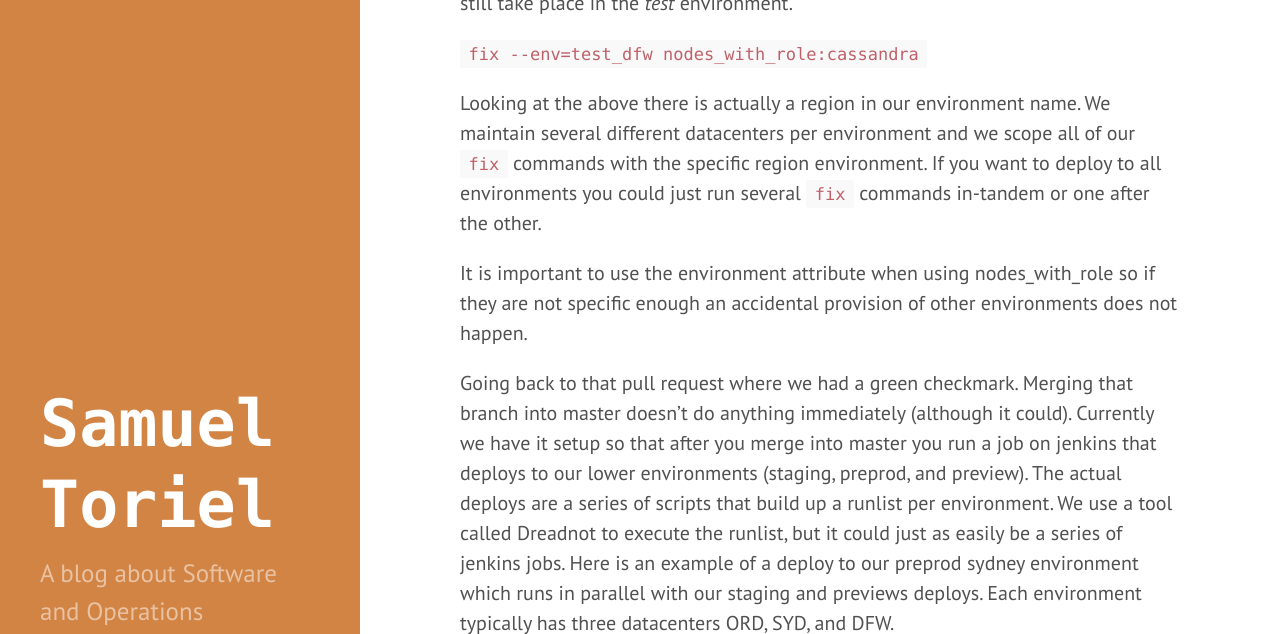
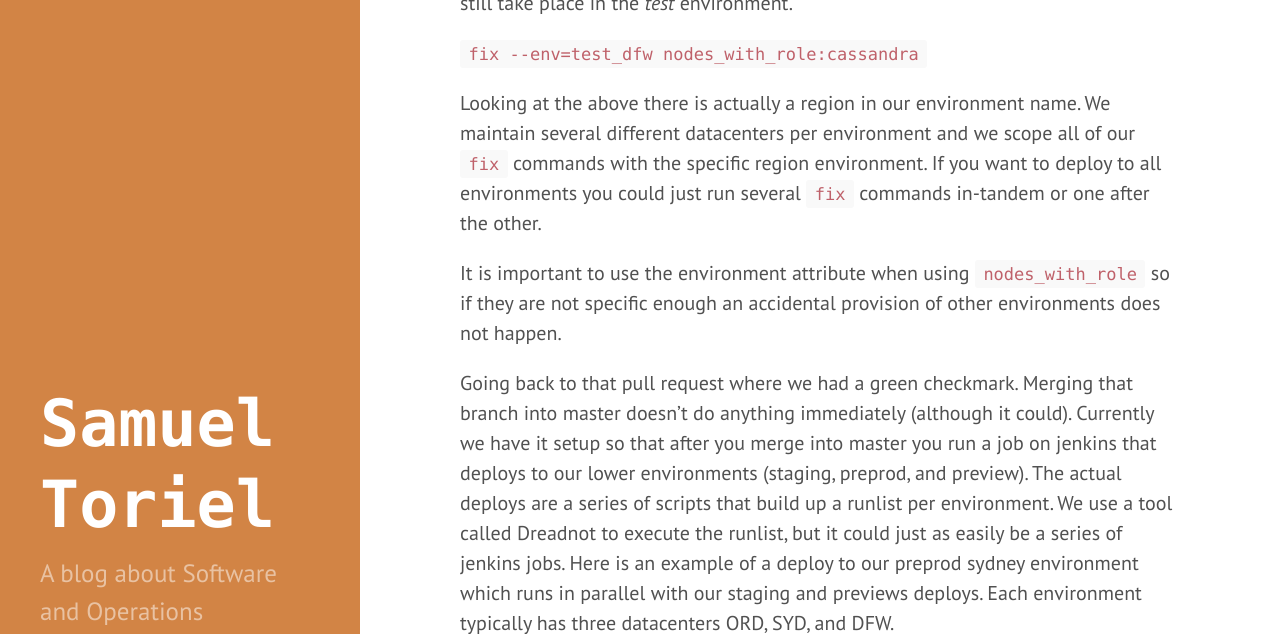
Before and after one commit to riltsken/riltsken.github.io, a Jekyll site: the page built from _posts/2014-11-21-team-workflow-using-littlechef-to-manage-infrastructure.markdown, in a window 1280 px wide and 900 px high, scrolled down 1492 px, cut to the strip 0-634 px from the top of the window. Built offline with Jekyll 4.4.1, drawn with Linux system fonts in a browser that asks for light colours; nearby versions of some CDN libraries; Markdown is read by kramdown in place of the engine named in the settings; comment, search, counter and statistics services are not loaded.

```diff
--- a/_posts/2014-11-21-team-workflow-using-littlechef-to-manage-infrastructure.markdown
+++ b/_posts/2014-11-21-team-workflow-using-littlechef-to-manage-infrastructure.markdown
@@ -38,7 +38,7 @@ If this change is required on a group of nodes this is still possible and again
 
 Looking at the above there is actually a region in our environment name. We maintain several different datacenters per environment and we scope all of our `fix` commands with the specific region environment. If you want to deploy to all environments you could just run several `fix` commands in-tandem or one after the other.
 
-It is important to use the environment attribute when using nodes_with_role so if they are not specific enough an accidental provision of other environments does not happen.
+It is important to use the environment attribute when using `nodes_with_role` so if they are not specific enough an accidental provision of other environments does not happen.
 
 Going back to that pull request where we had a green checkmark. Merging that branch into master doesn't do anything immediately (although it could). Currently we have it setup so that after you merge into master you run a job on jenkins that deploys to our lower environments (staging, preprod, and preview). The actual deploys are a series of scripts that build up a runlist per environment. We use a tool called Dreadnot to execute the runlist, but it could just as easily be a series of jenkins jobs. Here is an example of a deploy to our preprod sydney environment which runs in parallel with our staging and previews deploys. Each environment typically has three datacenters ORD, SYD, and DFW.
 
```
